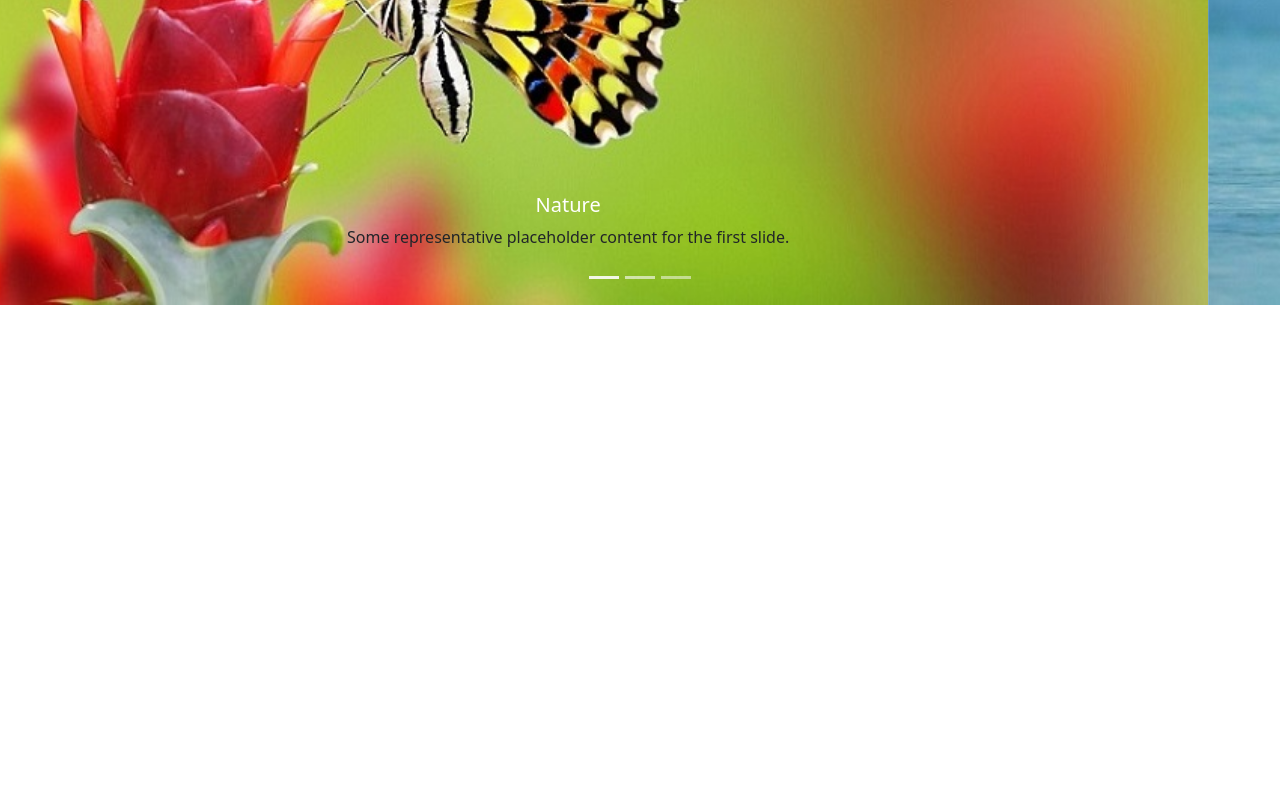
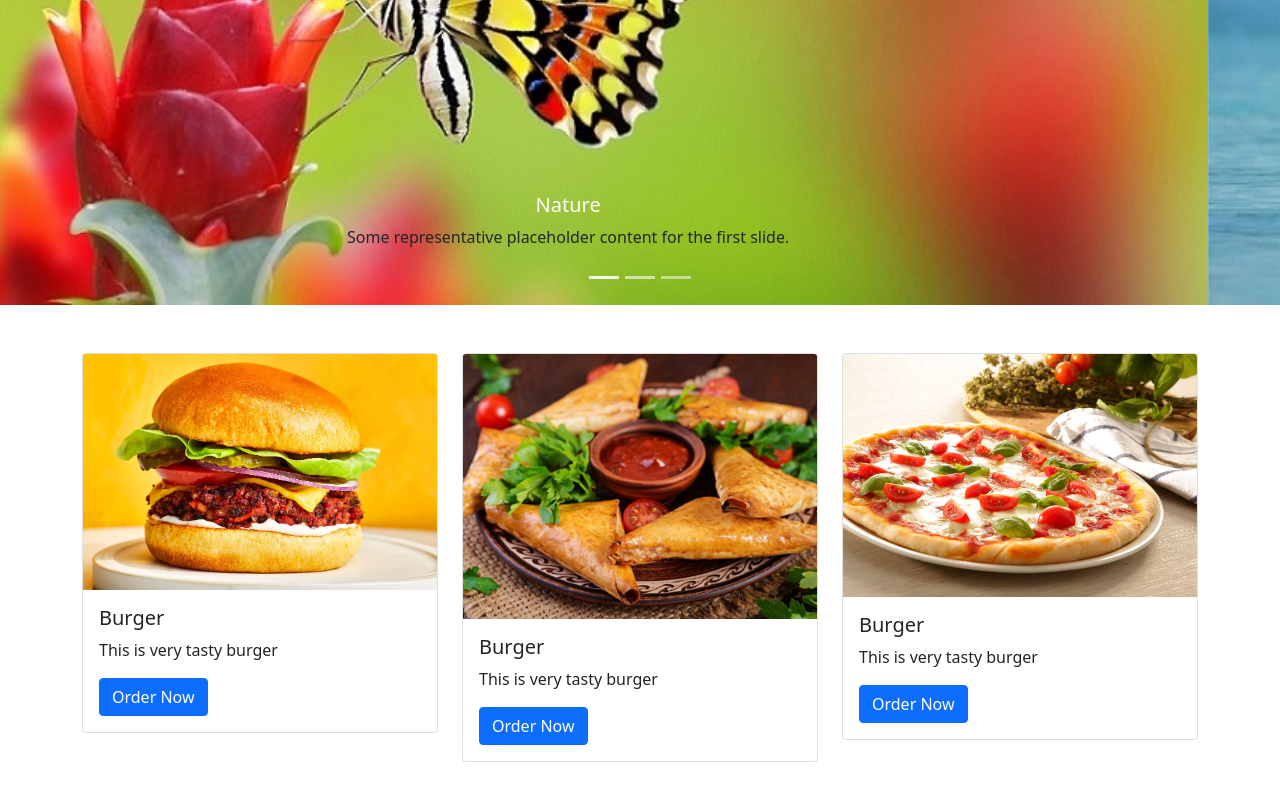
Before and after one commit to awais882s/Bootstrap-Class2, a plain HTML site: page index.html in a window 1280 px wide. Shown: the part 468-1278 px from the top of the page. Before the commit the page ends 800 px from the top, so only its background shows below. Drawn offline with nearby package versions, Linux system fonts and the light colour scheme.

Commit message:
products

```diff
--- a/index.html
+++ b/index.html
@@ -152,6 +152,48 @@
       </div>
       <!-- Products -->
 
+      <div class="py-5">
+        <div class="container">
+          <div class="row">
+            <div class="col-sm-12 col-md-4">
+              <div class="card w-100">
+                <img src="./Images/bg1.jpg" class="card-img-top" alt="burger" />
+                <div class="card-body">
+                  <h5 class="card-title">Burger</h5>
+                  <p class="card-text">This is very tasty burger</p>
+                  <a href="javascript:viod(0)" class="btn btn-primary"
+                    >Order Now</a
+                  >
+                </div>
+              </div>
+            </div>
+            <div class="col-sm-12 col-md-4">
+              <div class="card w-100">
+                <img src="./Images/bg2.jpg" class="card-img-top" alt="pizza" />
+                <div class="card-body">
+                  <h5 class="card-title">Burger</h5>
+                  <p class="card-text">This is very tasty burger</p>
+                  <a href="javascript:viod(0)" class="btn btn-primary"
+                    >Order Now</a
+                  >
+                </div>
+              </div>
+            </div>
+            <div class="col-sm-12 col-md-4">
+              <div class="card w-100">
+                <img src="./Images/bg3.jpg" class="card-img-top" alt="smaosy" />
+                <div class="card-body">
+                  <h5 class="card-title">Burger</h5>
+                  <p class="card-text">This is very tasty burger</p>
+                  <a href="javascript:viod(0)" class="btn btn-primary"
+                    >Order Now</a
+                  >
+                </div>
+              </div>
+            </div>
+          </div>
+        </div>
+      </div>
     </main>
     <!-- Footer -->
     <footer></footer>
```
Also changed, not shown: Images/bg1.jpg (added), Images/bg2.jpg (added), Images/bg3.jpg (added).
